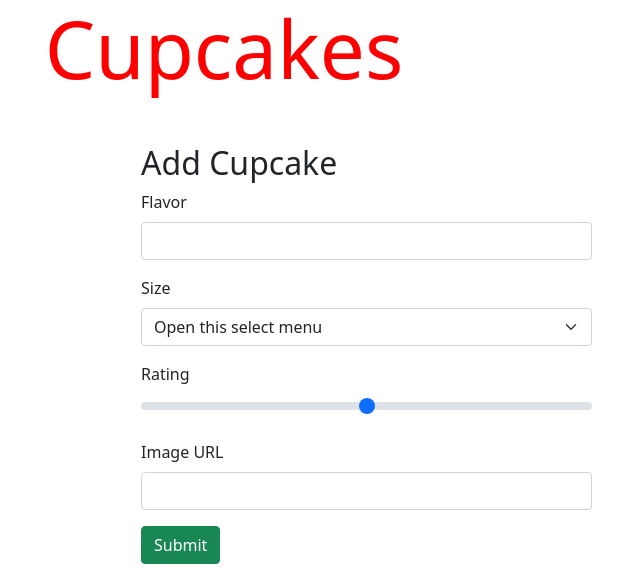
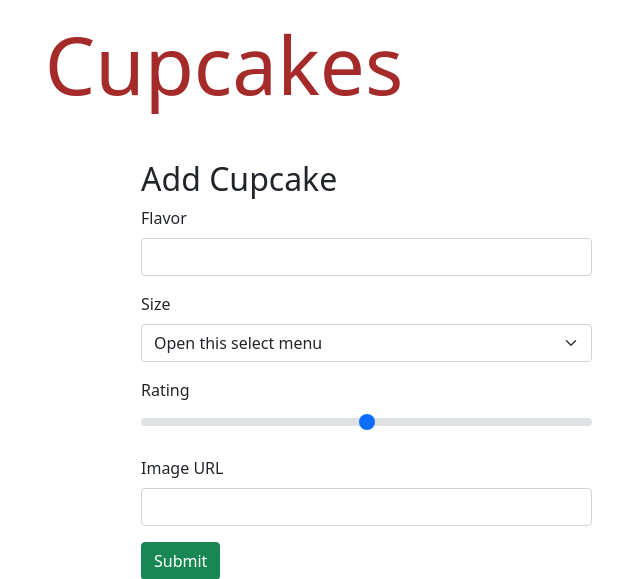
Before and after one commit to nicholasDWinters/cupcakes-rest, a Flask app: page / in a window 1280 px wide. Shown: the top 579 px of the page, without its empty margins (416-1056 px from the left). Run offline with Flask 2, Linux system fonts and the light colour scheme; data that the repository does not hold is empty.

Commit message:
made some styling changes

```diff
--- a/models.py
+++ b/models.py
@@ -20,7 +20,7 @@ class Cupcake(db.Model):
     image = db.Column(db.Text, nullable=False, default='https://tinyurl.com/demo-cupcake')
 
     def serialize(self):
-        """Returns a dict representation of todo which we can turn into JSON"""
+        """Returns a dict representation of cupcake which we can turn into JSON"""
         return {
             'id': self.id,
             'flavor': self.flavor,
--- a/static/app.css
+++ b/static/app.css
@@ -1,5 +1,6 @@
 h1 {
-    color: red;
+    color: brown;
+
 }
 
 .listItem {
--- a/static/app.js
+++ b/static/app.js
@@ -2,10 +2,7 @@ const list = document.getElementById('cupcakeList');
 const form = document.getElementById('form');
 const formBtn = document.getElementById('formBtn');
 
-async function getCupcakes() {
-    try {
-        const res = await axios.get('/api/cupcakes');
-        for (let cupcake of res.data.cupcakes) {
+function createListItem(cupcake) {
     const newItem = document.createElement('li');
     newItem.innerText = `Flavor: ${cupcake.flavor} - Size: ${cupcake.size} - Rating: ${cupcake.rating}`;
     newItem.classList.add('listItem');
@@ -21,6 +18,13 @@ async function getCupcakes() {
 
     list.appendChild(newItem);
 }
+
+async function getCupcakes() {
+    try {
+        const res = await axios.get('/api/cupcakes');
+        for (let cupcake of res.data.cupcakes) {
+            createListItem(cupcake);
+        }
     } catch (e) {
         console.log(e);
     }
@@ -33,19 +37,14 @@ formBtn.addEventListener('click', async function (e) {
     const size = document.getElementById('size').value;
     const rating = document.getElementById('rating').value;
     const image = document.getElementById('image').value;
+    try {
         const res = await axios.post('/api/cupcakes', { flavor, size, rating, image });
         const cupcake = res.data.cupcake;
+        createListItem(cupcake);
 
-    const newItem = document.createElement('li');
-    newItem.innerText = `Flavor: ${cupcake.flavor} - Size: ${cupcake.size} - Rating: ${cupcake.rating}`;
-    newItem.classList.add('listItem');
-    if (cupcake.image) {
-        const newImage = document.createElement('img');
-        newImage.src = `${cupcake.image}`;
-        newImage.classList.add('cupcakeImg');
-        newItem.appendChild(newImage);
+    } catch (err) {
+        console.log(err);
     }
-    list.appendChild(newItem);
 
 })
 
--- a/templates/index.html
+++ b/templates/index.html
@@ -14,7 +14,7 @@
 <body>
     <div class="container">
 
-        <h1 class="display-1 text-center">Cupcakes</h1>
+        <h1 class="display-1 mt-3 mb-3 text-center">Cupcakes</h1>
         <div class="row mt-5">
             <div class="col-4">
                 <ul id="cupcakeList"></ul>
```
Lines whose indentation alone changed are shown as unchanged.
